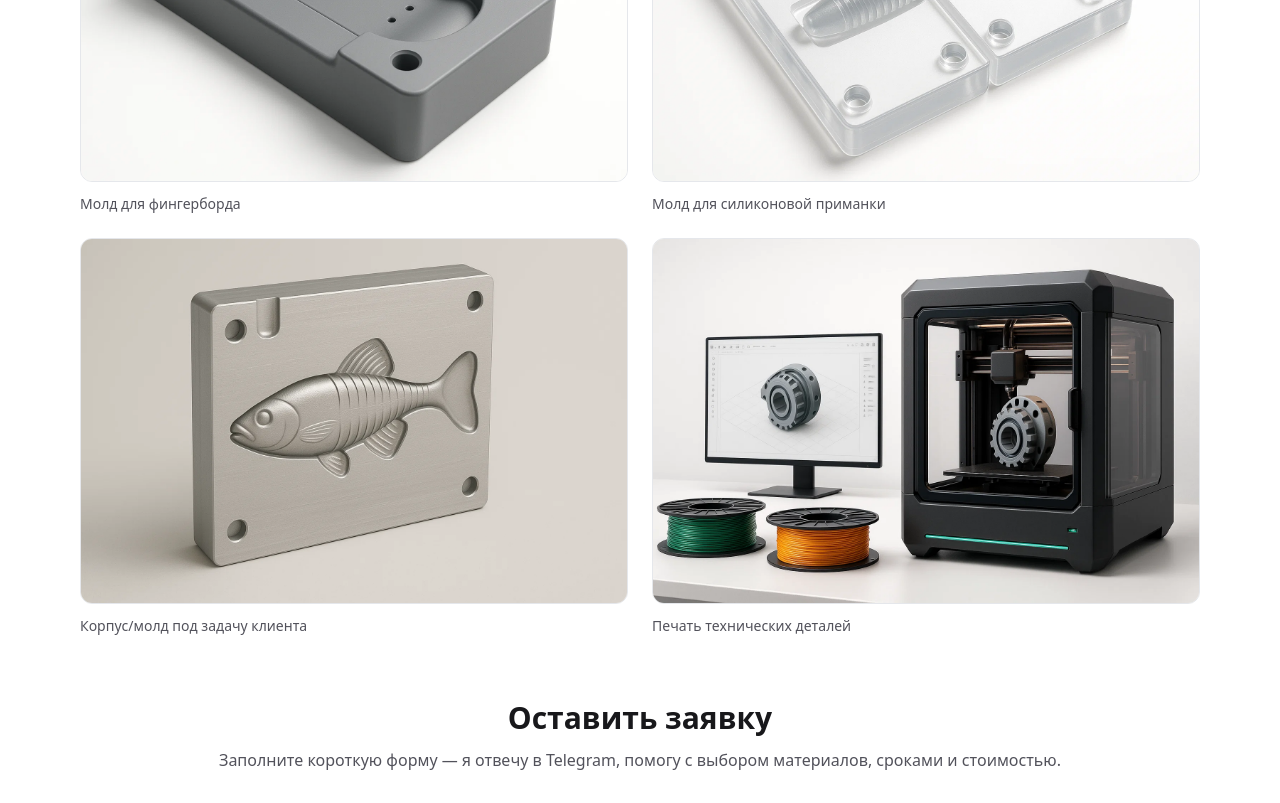
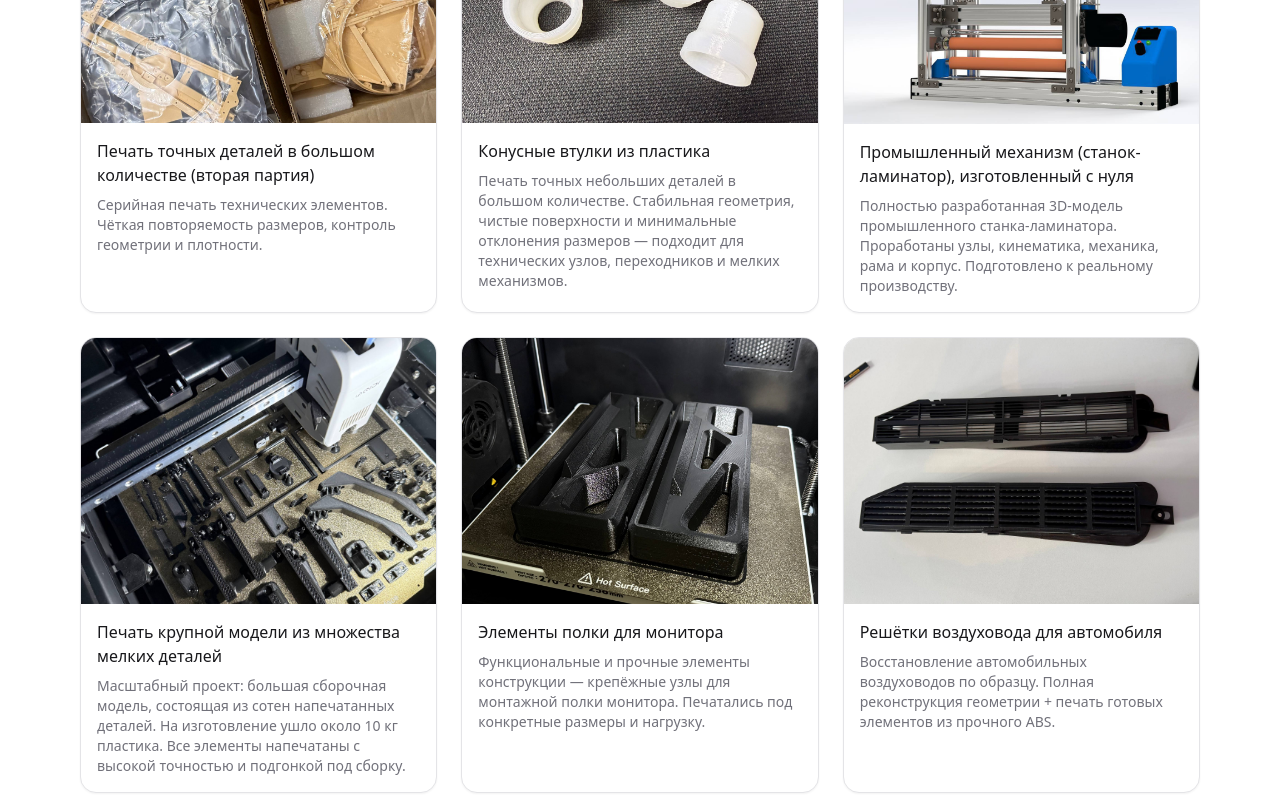
Before and after one commit to EvgenyShil/3d_site, a Next.js app: page / in a window 1280 px wide. Shown: the part 1540-2343 px from the top of the page. Built offline with nearby package versions, Linux system fonts and the light colour scheme.

Commit message:
Update work descriptions

```diff
--- a/app/layout.tsx
+++ b/app/layout.tsx
@@ -19,6 +19,28 @@ export default function RootLayout({children}:{children:React.ReactNode}){
         <link rel="icon" href="/favicon-512.png" sizes="512x512" />
         <link rel="apple-touch-icon" href="/favicon-192.png" />
         <meta name="theme-color" content="#1E1E1E" />
+        <script
+          type="text/javascript"
+          dangerouslySetInnerHTML={{
+            __html: `(function(m,e,t,r,i,k,a){
+    m[i]=m[i]||function(){(m[i].a=m[i].a||[]).push(arguments)};
+    m[i].l=1*new Date();
+    for (var j = 0; j < document.scripts.length; j++) {if (document.scripts[j].src === r) { return; }}
+    k=e.createElement(t),a=e.getElementsByTagName(t)[0],k.async=1,k.src=r,a.parentNode.insertBefore(k,a)
+})(window, document,'script','https://mc.yandex.ru/metrika/tag.js?id=105410776', 'ym');
+
+ym(105410776, 'init', {ssr:true, webvisor:true, clickmap:true, ecommerce:"dataLayer", accurateTrackBounce:true, trackLinks:true});`,
+          }}
+        />
+        <noscript>
+          <div>
+            <img
+              src="https://mc.yandex.ru/watch/105410776"
+              style={{ position: 'absolute', left: '-9999px' }}
+              alt=""
+            />
+          </div>
+        </noscript>
       </head>
       <body>
         <Header/>
--- a/app/page.tsx
+++ b/app/page.tsx
@@ -1,4 +1,5 @@
 import ContactForm from '@/components/ContactForm'
+import { WorksGallery } from '@/components/WorksGallery'
 
 const services = [
   {
@@ -20,29 +21,6 @@ const services = [
     title: '3D сканирование и сопровождение',
     description:
       'Точное сканирование образцов для повторения или доработки, помощь на всех этапах и разработка решений по вашим идеям.'
-  }
-]
-
-const works = [
-  {
-    src: '/images/products/fingerboard-mold.webp',
-    alt: 'Молд для фингерборда',
-    caption: 'Молд для фингерборда'
-  },
-  {
-    src: '/images/products/bait-mold-transparent.webp',
-    alt: 'Молд для силиконовой приманки',
-    caption: 'Молд для силиконовой приманки'
-  },
-  {
-    src: '/images/cases/case-fish-mold.webp',
-    alt: 'Корпус под задачу клиента',
-    caption: 'Корпус/молд под задачу клиента'
-  },
-  {
-    src: '/images/banners/print-banner.webp',
-    alt: 'Печать технических деталей',
-    caption: 'Печать технических деталей'
   }
 ]
 
@@ -103,17 +81,7 @@ export default function Home(){
         </div>
       </section>
 
-      <section className="space-y-6">
-        <h2 className="text-3xl font-semibold">Примеры работ</h2>
-        <div className="grid gap-6 md:grid-cols-2">
-          {works.map((work) => (
-            <figure key={work.src} className="space-y-3">
-              <img src={work.src} alt={work.alt} className="w-full rounded-xl border" />
-              <figcaption className="text-sm text-zinc-600">{work.caption}</figcaption>
-            </figure>
-          ))}
-        </div>
-      </section>
+      <WorksGallery />
 
       <section id="contact-form" className="space-y-8">
         <div className="space-y-3 text-center">
--- /dev/null
+++ b/components/WorksGallery.tsx
@@ -0,0 +1,32 @@
+import Image from "next/image";
+import { works } from "@/data/works";
+
+export function WorksGallery() {
+  return (
+    <section id="works" className="space-y-6 mt-12">
+      <h2 className="text-2xl font-semibold">Примеры выполненных работ</h2>
+      <p className="text-sm text-zinc-500">
+        Часть проектов по 3D-печати, моделированию и подготовке изделий к производству.
+      </p>
+
+      <div className="grid gap-6 md:grid-cols-2 xl:grid-cols-3">
+        {works.map((work) => (
+          <article key={work.id} className="card overflow-hidden flex flex-col">
+            <div className="relative w-full aspect-[4/3]">
+              <Image
+                src={work.src}
+                alt={work.title}
+                fill
+                className="object-cover"
+              />
+            </div>
+            <div className="p-4 space-y-2">
+              <h3 className="font-medium">{work.title}</h3>
+              <p className="text-sm text-zinc-500">{work.description}</p>
+            </div>
+          </article>
+        ))}
+      </div>
+    </section>
+  );
+}
--- /dev/null
+++ b/data/works.ts
@@ -0,0 +1,93 @@
+export type WorkItem = {
+  id: string;
+  src: string;
+  title: string;
+  description: string;
+};
+
+export const works: WorkItem[] = [
+  {
+    id: "photo_1",
+    src: "/images/resultat photo/photo_1_2025-11-19_15-32-51.jpg",
+    title: "Печать точных деталей в большом количестве (вторая партия)",
+    description:
+      "Серийная печать технических элементов. Чёткая повторяемость размеров, контроль геометрии и плотности.",
+  },
+  {
+    id: "photo_2",
+    src: "/images/resultat photo/photo_2_2025-11-19_15-32-51.jpg",
+    title: "Конусные втулки из пластика",
+    description:
+      "Печать точных небольших деталей в большом количестве. Стабильная геометрия, чистые поверхности и минимальные отклонения размеров — подходит для технических узлов, переходников и мелких механизмов.",
+  },
+  {
+    id: "photo_3",
+    src: "/images/resultat photo/photo_3_2025-11-19_15-32-51.jpg",
+    title: "Промышленный механизм (станок-ламинатор), изготовленный с нуля",
+    description:
+      "Полностью разработанная 3D-модель промышленного станка-ламинатора. Проработаны узлы, кинематика, механика, рама и корпус. Подготовлено к реальному производству.",
+  },
+  {
+    id: "photo_4",
+    src: "/images/resultat photo/photo_4_2025-11-19_15-32-51.jpg",
+    title: "Печать крупной модели из множества мелких деталей",
+    description:
+      "Масштабный проект: большая сборочная модель, состоящая из сотен напечатанных деталей. На изготовление ушло около 10 кг пластика. Все элементы напечатаны с высокой точностью и подгонкой под сборку.",
+  },
+  {
+    id: "photo_5",
+    src: "/images/resultat photo/photo_5_2025-11-19_15-32-51.jpg",
+    title: "Элементы полки для монитора",
+    description:
+      "Функциональные и прочные элементы конструкции — крепёжные узлы для монтажной полки монитора. Печатались под конкретные размеры и нагрузку.",
+  },
+  {
+    id: "photo_6",
+    src: "/images/resultat photo/photo_6_2025-11-19_15-32-51.jpg",
+    title: "Решётки воздуховода для автомобиля",
+    description:
+      "Восстановление автомобильных воздуховодов по образцу. Полная реконструкция геометрии + печать готовых элементов из прочного ABS.",
+  },
+  {
+    id: "photo_7",
+    src: "/images/resultat photo/photo_7_2025-11-19_15-32-51.jpg",
+    title: "Пылесборник для перфоратора",
+    description:
+      "Функциональная насадка для строительного инструмента. Точная посадка, прочный инженерный пластик, расчёт под конкретную модель перфоратора.",
+  },
+  {
+    id: "photo_8",
+    src: "/images/resultat photo/photo_8_2025-11-19_15-32-51.jpg",
+    title: "Художественная фигурка крокодила",
+    description:
+      "Авторская декоративная фигурка — печать + ручная покраска. Чистая геометрия, выраженная детализация, ровные поверхности.",
+  },
+  {
+    id: "photo_9",
+    src: "/images/resultat photo/photo_9_2025-11-19_15-32-51.jpg",
+    title: "Различные технические детали",
+    description:
+      "Партия разнообразных элементов — шестерёнки, крепления, мелкие механические конструкции. Используются как прототипы и рабочие детали.",
+  },
+  {
+    id: "photo_10",
+    src: "/images/resultat photo/photo_10_2025-11-19_15-32-51.jpg",
+    title: "3D-модель конструкции (вторая версия)",
+    description:
+      "Обновлённая версия промышленного механизма. Проработаны узлы, рычаги, корпусные элементы и кинематика. Подготовлено под производство.",
+  },
+  {
+    id: "photo_11",
+    src: "/images/resultat photo/photo_11_2025-11-19_15-32-51.jpg",
+    title: "Набор мелких механических деталей",
+    description:
+      "Набор печатных элементов: кронштейны, фиксаторы, упоры, адаптеры. Используются в механических и бытовых устройствах.",
+  },
+  {
+    id: "photo_12",
+    src: "/images/resultat photo/photo_12_2025-11-19_15-32-51.jpg",
+    title: "Корпус для станка-ламинатора",
+    description:
+      "Корпусная деталь сложной формы, изготовленная под конкретный механизм (станок-ламинатор). Прочная конструкция и точная посадка под узлы.",
+  },
+];
```
Also changed, not shown: 1 other file (tests, documents, lock files or other folders).
